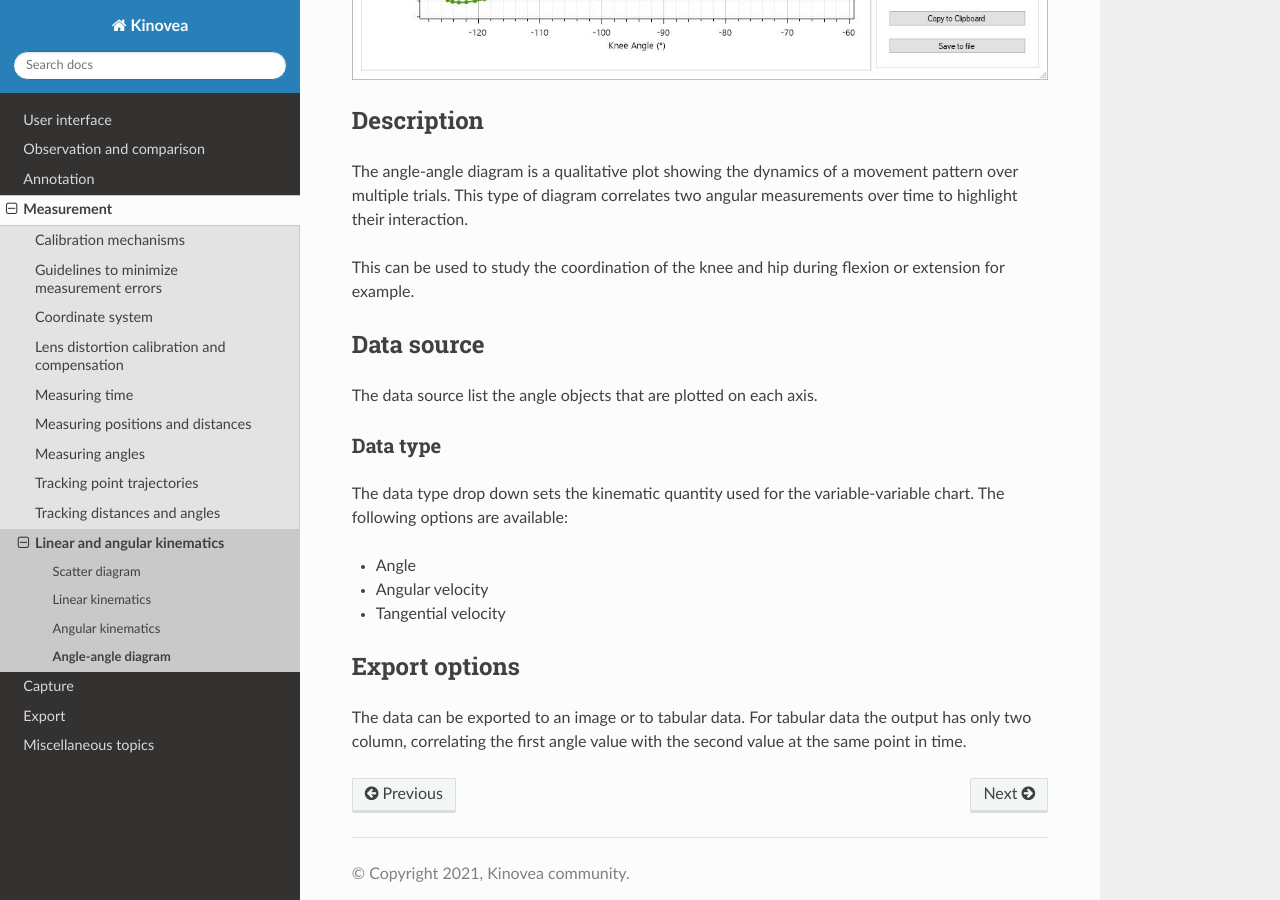
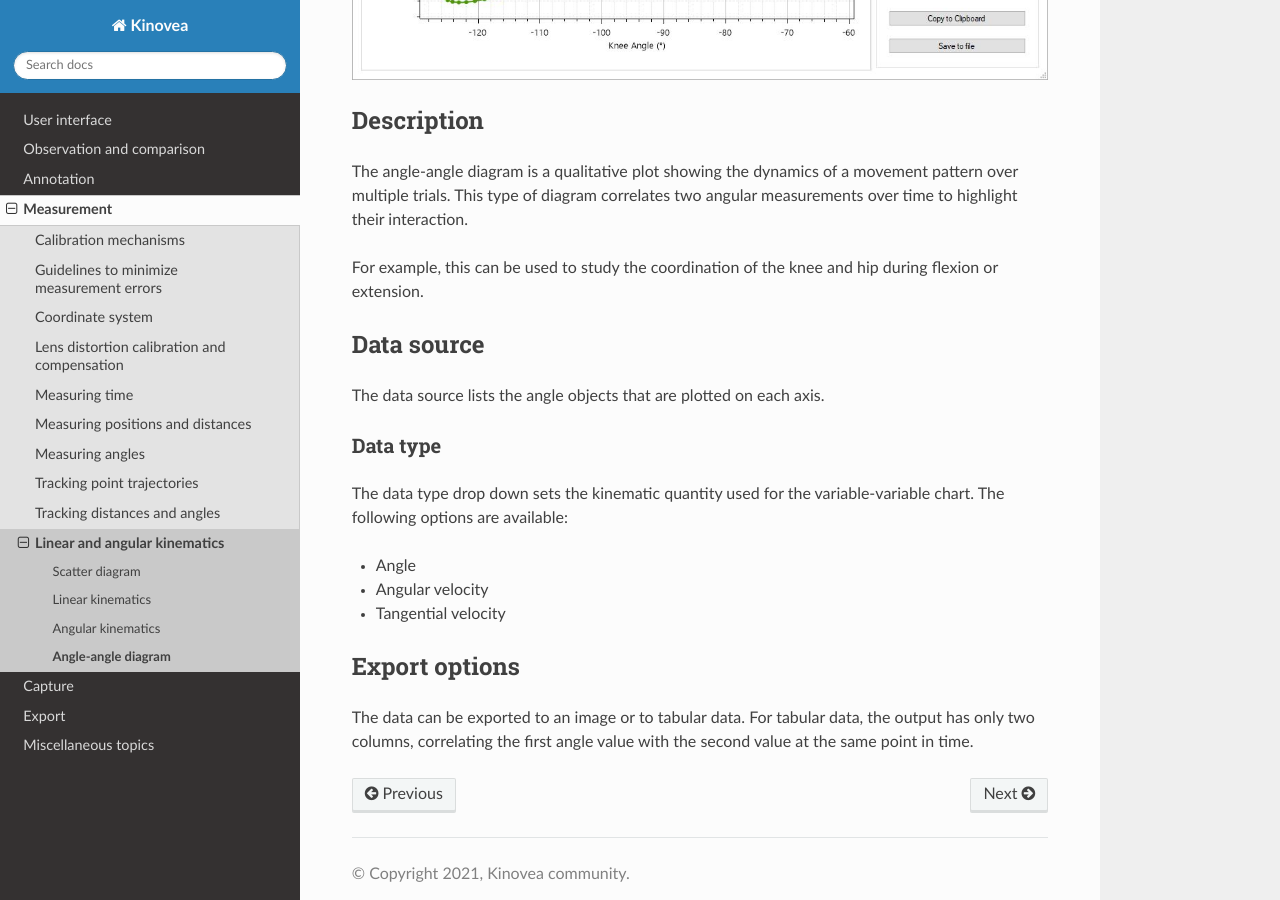
Before and after one commit to Kinovea/kinovea-docs, a Sphinx documentation site: the page built from source/measurement/kinematics/angleangle.rst, in a window 1280 px wide and 900 px high, scrolled down 572 px. Built offline with Sphinx 7.4.7 and the Read the Docs theme 2.0.0, drawn with Linux system fonts in a browser that asks for light colours.

Commit message:
Update angleangle.rst
Reviewed - Minor changes made.

```diff
--- a/source/measurement/kinematics/angleangle.rst
+++ b/source/measurement/kinematics/angleangle.rst
@@ -8,11 +8,11 @@ Description
 The angle-angle diagram is a qualitative plot showing the dynamics of a movement pattern over multiple trials.
 This type of diagram correlates two angular measurements over time to highlight their interaction.
 
-This can be used to study the coordination of the knee and hip during flexion or extension for example.
+For example, this can be used to study the coordination of the knee and hip during flexion or extension.
 
 Data source
 -----------
-The data source list the angle objects that are plotted on each axis.
+The data source lists the angle objects that are plotted on each axis.
 
 Data type
 *********
@@ -26,4 +26,4 @@ The following options are available:
 Export options
 --------------
 The data can be exported to an image or to tabular data.
-For tabular data the output has only two column, correlating the first angle value with the second value at the same point in time.
+For tabular data, the output has only two columns, correlating the first angle value with the second value at the same point in time.
```
